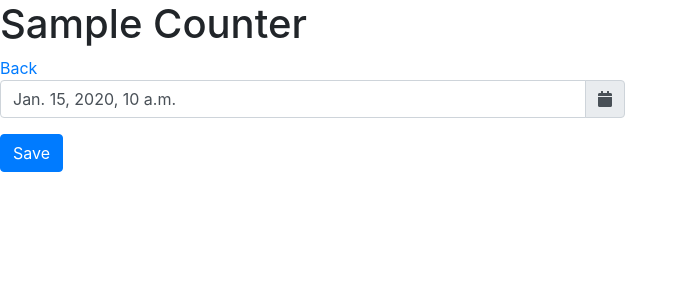
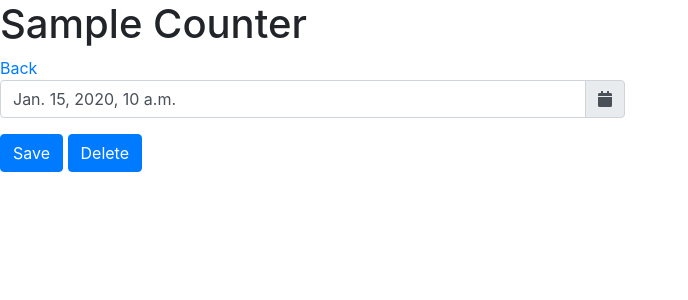
Before and after one commit to quarantin/counters, a Django app: page /counters/1/edit/1/ in a window 1280 px wide. Shown: the top 300 px of the page, without its empty margins (0-688 px from the left). Run offline with Django 3.2, Linux system fonts and the light colour scheme; a user stored in the database is signed in; tables that the repository leaves empty hold one stand-in row (values such as "Sample post"); some libraries are stand-ins or nearby versions.

Commit message:
Update counters templates: record_form.html: Add delete button to delete a record

```diff
--- a/templates/counters/record_form.html
+++ b/templates/counters/record_form.html
@@ -27,7 +27,23 @@
 				</script>
 			</div>
 
+			<input type="submit" value="Save" class="btn btn-primary">
+			<button class="btn btn-primary" onclick="handle_delete()" title="Delete this record">Delete</button>
+		</form>
+		<script>
+			function handle_delete() {
+				var ok = confirm("You're about to delete this record.\nThis operation cannot be undone. Are you really sure?");
+				if (ok) {
+					var req = new XMLHttpRequest();
+					req.onreadystatechange = function() {
+						if (this.readyState == 4 && this.status == 200) {
+							document.location.href = '/counters/{{ counter }}/list/';
+						}
+					}
 
-			<input type="submit" value="Save" class="btn btn-primary">
-		</form>
+					req.open('GET', '/counters/{{ counter }}/delete/{{ object.pk }}/');
+					req.send();
+				}
+			}
+		</script>
 {% endblock %}
```
Lines whose indentation alone changed are shown as unchanged.
